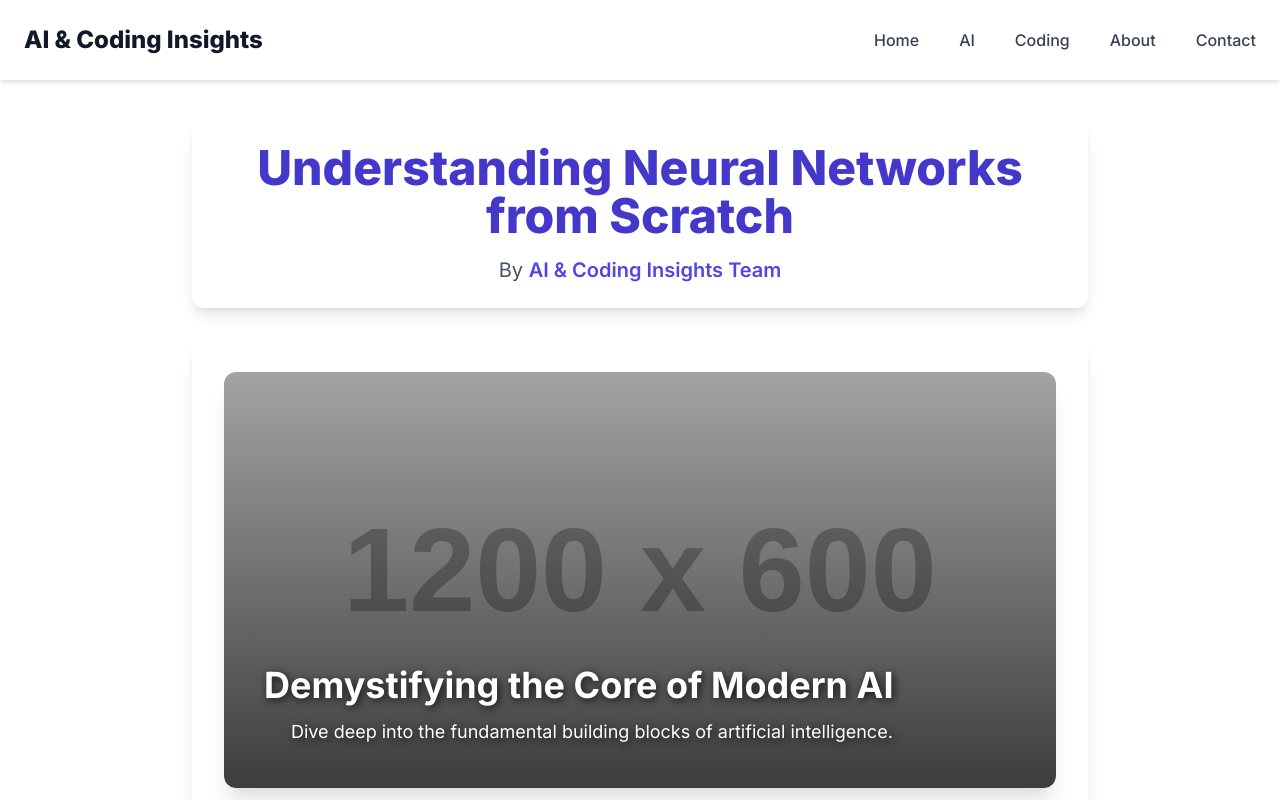
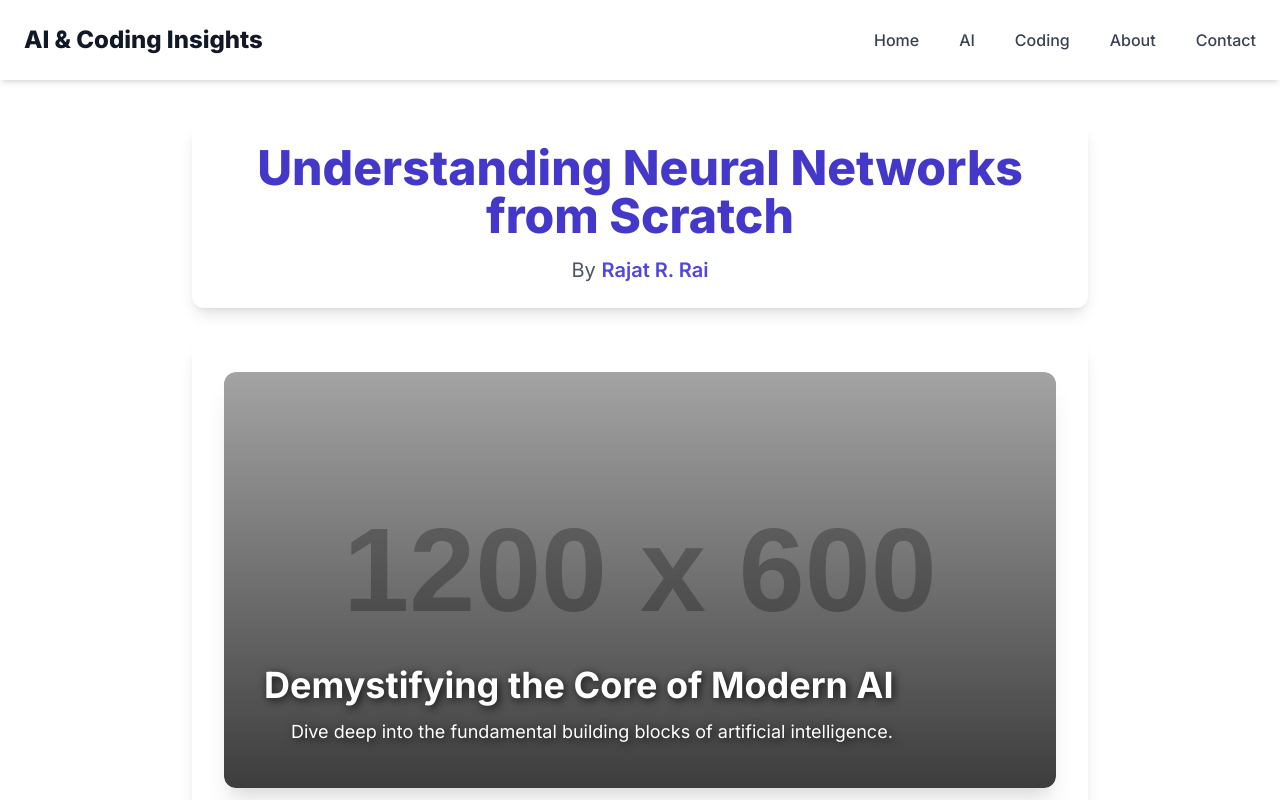
Before and after one commit to rajatrai159/TestRepo, a plain HTML site: page UnderstandingNeuralNetworks.html in a window 1280 px wide. Shown: the top 800 px of the page. Drawn offline with nearby package versions, Linux system fonts and the light colour scheme; placeholder pictures from the web are drawn by us.

Commit message:
Update UnderstandingNeuralNetworks.html

```diff
--- a/UnderstandingNeuralNetworks.html
+++ b/UnderstandingNeuralNetworks.html
@@ -170,7 +170,7 @@
                 Understanding Neural Networks from Scratch
             </h1>
             <p class="text-lg sm:text-xl text-center text-gray-600">
-                By <span class="font-semibold text-indigo-600">AI & Coding Insights Team</span>
+                By <span class="font-semibold text-indigo-600">Rajat R. Rai</span>
             </p>
         </header>
 
```
